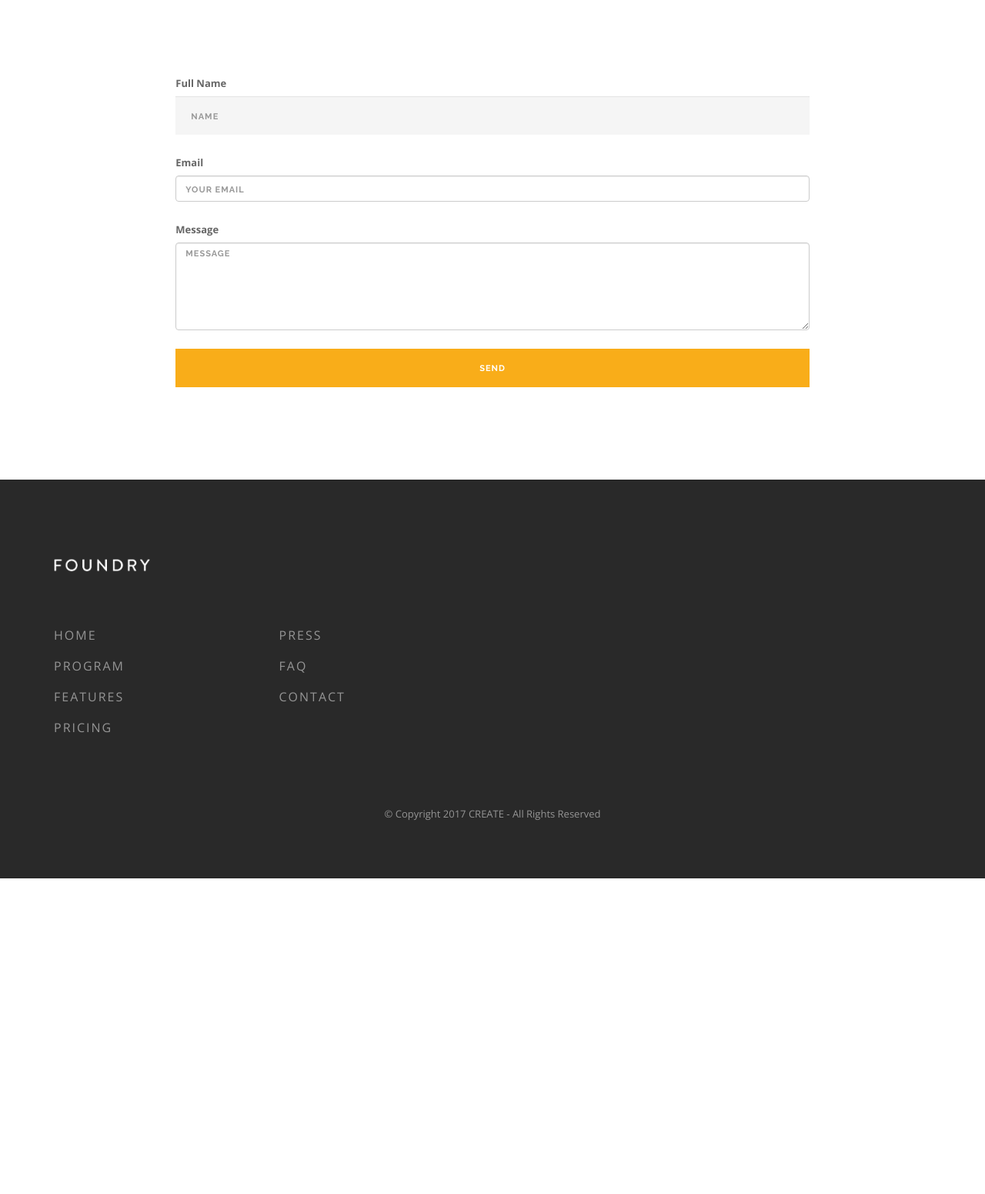
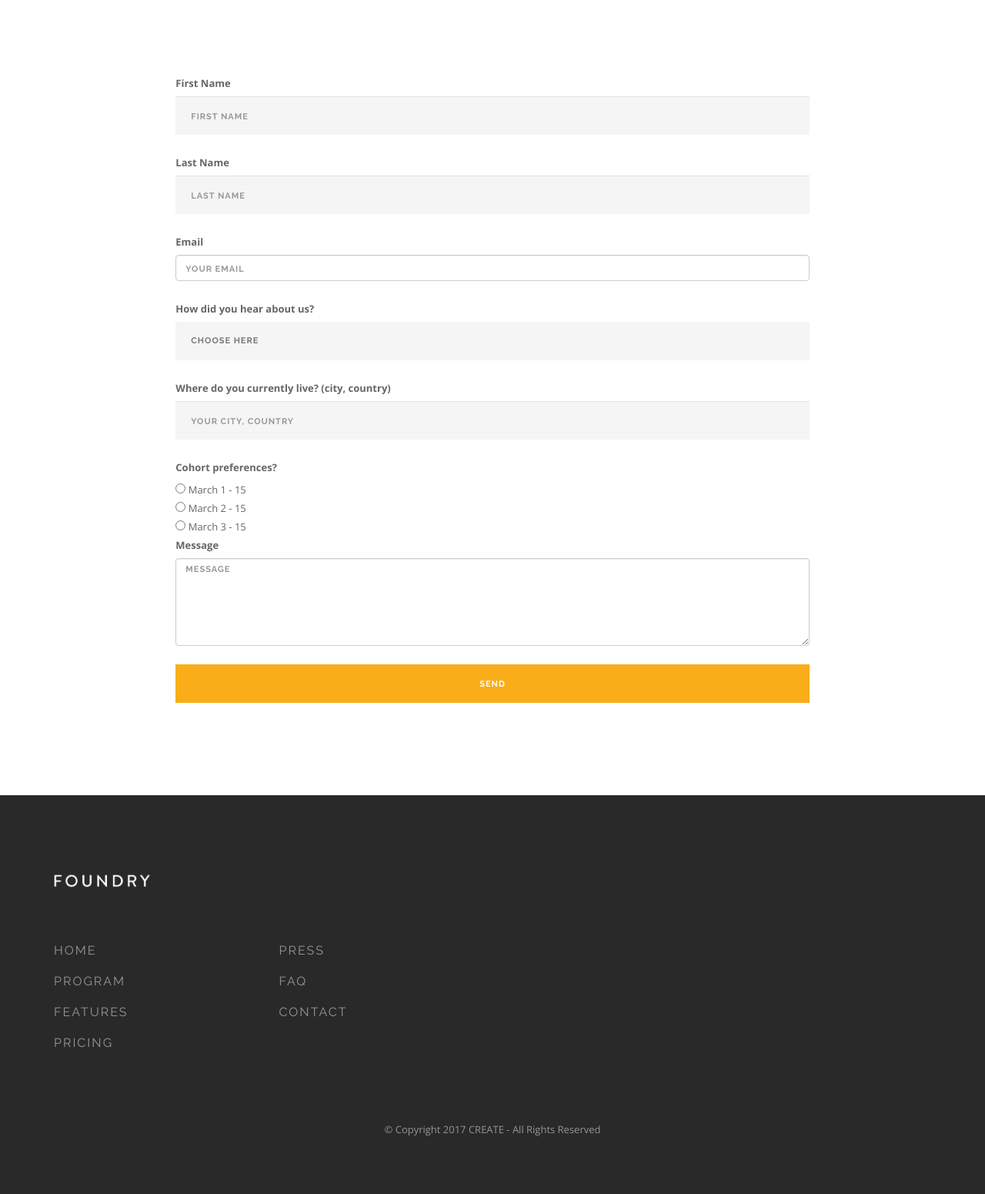
Before and after one commit to dalrayes/scaling-happiness, a PHP site: page /application.html in a window 1280 px wide. Shown: the part 55-1606 px from the top of the page at 77% size. Before the commit the page ends 1196 px from the top, so only its background shows below. Run offline with PHP 8.4, Linux system fonts and the light colour scheme.

Commit message:
Updates to application form

```diff
--- a/application.html
+++ b/application.html
@@ -47,15 +47,40 @@
 <section>
 	<div class="col-md-8 col-md-offset-2 col-sm-10 col-sm-offset-1">
 		<form id="contact-form" action="//formspree.io/dalrayes@gmail.com" method="POST">
-			<label for="name">Full Name</label>
+			<label for="name">First Name</label>
 			<input class="form-control" type="text" name="name" required
-			placeholder="Name">
+			placeholder="First Name">
+
+			<label for="name">Last Name</label>
+			<input class="form-control" type="text" name="name" required
+			placeholder="Last Name">
 
 			<label for="email">Email</label>
 			<input class="form-control" type="email" name="_replyto"
 			required placeholder="Your email">
 
-			<label for="message">Message</label>
+			<label for="source">How did you hear about us?</label>
+			<select name="source" required>
+				<option selected disabled>Choose here</option>
+				<option value="instagram">Instagram</option>
+				<option value="website">Website</option>
+				<option value="friend">Friend</option>
+				<option value="twitter">Twitter</option>
+				<option value="other">Other</option>
+			</select>
+
+			<label for="city">Where do you currently live? (city, country)</label>
+			<input class="form-control" type="text" name="city"
+			required placeholder="Your city, country">
+
+			<label for="cohort">Cohort preferences?</label><br>
+				<input type="radio" name="cohort" value="March 1"> March 1 - 15<br>
+				<input type="radio" name="cohort" value="March 2"> March 2 - 15<br>
+				<input type="radio" name="cohort" value="March 3"> March 3 - 15<br>
+			</select>
+
+
+			<label for="heard">Message</label>
 			<textarea class="form-control" name="message" placeholder="Message"
 			required rows="5"></textarea>
 			 <input type="submit" value="Send">
--- a/css/font-opensans.css
+++ b/css/font-opensans.css
@@ -1 +1 @@
-h1,h2,h3,h4,h5,h6{ font-family: 'Open Sans','Raleway',"Helvetica Neue", Helvetica, Arial, sans-serif; }
+h1,h2,h3,h4,h5,h6{ font-family: 'Karla','Raleway',"Helvetica Neue", Helvetica, Arial, sans-serif; }
--- a/home.html
+++ b/home.html
@@ -10,7 +10,7 @@
         <link href="css/bootstrap.css" rel="stylesheet" type="text/css" media="all" />
         <link href="css/theme-chipotle.css" rel="stylesheet" type="text/css" media="all" />
         <link href="css/custom.css" rel="stylesheet" type="text/css" media="all" />
-        <link href='http://fonts.googleapis.com/css?family=Lato:300,400%7CRaleway:100,400,300,500,600,700%7COpen+Sans:400,500,600' rel='stylesheet' type='text/css'>
+        <link href='http://fonts.googleapis.com/css?family=Karla:400,400i,700,700i%7CRaleway:100,400,300,500,600,700%7COpen+Sans:400,500,600' rel='stylesheet' type='text/css'>
         <link href="http://fonts.googleapis.com/css?family=Open+Sans:100,300,400,600,700" rel="stylesheet" type="text/css">
         <link href="css/font-opensans.css" rel="stylesheet" type="text/css">
     </head>
```
